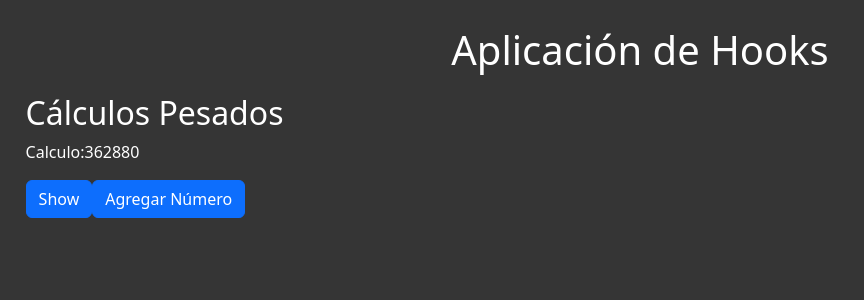
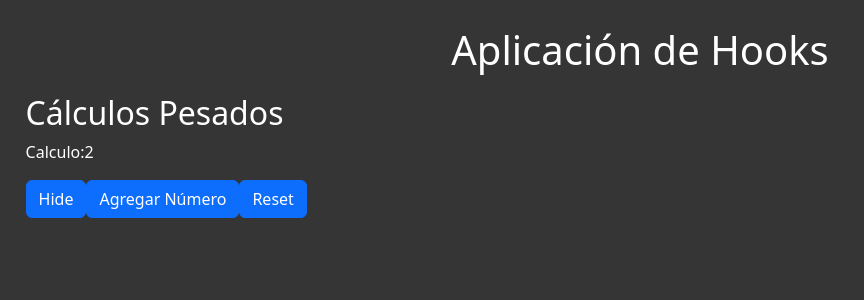
Before and after one commit to lucas-garcia-arb/react-notes, a React (Vite) app: page / in a window 1280 px wide. Shown: the top 300 px of the page, without its empty margins (0-864 px from the left). Built offline with nearby package versions, Linux system fonts and the light colour scheme.

Commit message:
Fix useMemo

```diff
--- a/src/components/calculos-pesados/CalculosPesados.jsx
+++ b/src/components/calculos-pesados/CalculosPesados.jsx
@@ -2,28 +2,35 @@ import { useMemo, useState } from "react";
 import { Button } from "react-bootstrap";
 
 export const CalculosPesados = () => {
-  const [listaNumeros, setListaNumeros] = useState([2, 3, 4, 5, 6, 7, 8, 9]);
+  const [listaNumeros, setListaNumeros] = useState([2]);
+
   const [show, setShow] = useState(true);
 
-  const getCalculo = useMemo(()=>{
-    return listaNumeros.reduce((a, b) => a * b)
-  },[listaNumeros]);
+  const getCalculo = useMemo(() => {
+    console.log("Realizar cálculo");
+    return listaNumeros.reduce((a, b) => a * b);
+  }, [listaNumeros]);
+
   const agregarNumero = () => {
     setListaNumeros([
       ...listaNumeros,
       listaNumeros[listaNumeros.length - 1] + 1,
     ]);
   };
+
   return (
     <>
       <h2>Cálculos Pesados</h2>
-      <p>Calculo:{getCalculo}</p>
+      {show ? <p>Calculo:{getCalculo}</p> : <p>Hidden</p>}
       <Button variant="primary" onClick={() => setShow(!show)}>
-        {show ? "Show" : "Hide"}
+        {!show ? "Show" : "Hide"}
       </Button>
       <Button variant="primary" onClick={() => agregarNumero()}>
         Agregar Número
       </Button>
+      <Button variant="primary" onClick={() => setListaNumeros([2])}>
+        Reset
+      </Button>
     </>
   );
 };
```
